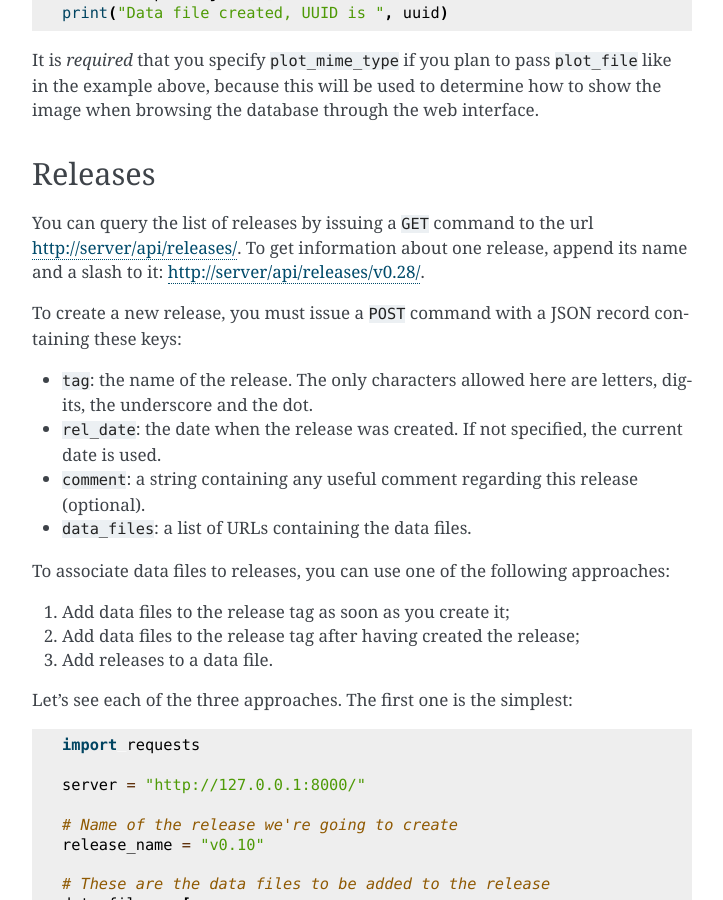
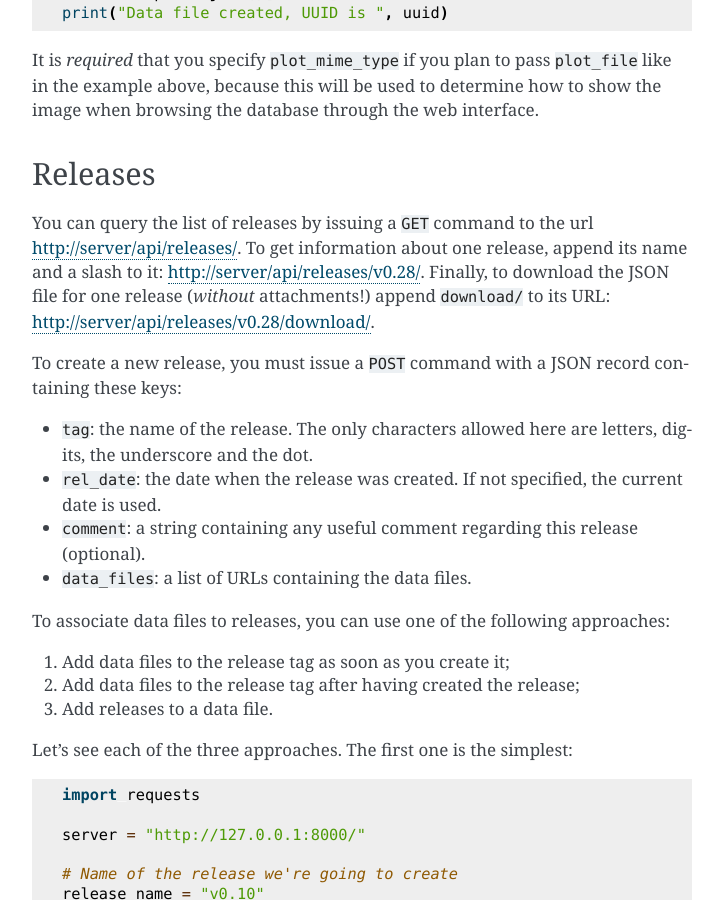
Before and after one commit to ziotom78/planck_insdb_demo, a Sphinx documentation site: the page built from docs/webapi.rst, in a window 1280 px wide and 900 px high, scrolled down 3488 px. Shown: the whole window, without its empty margins (388-1111 px from the left). Built offline with Sphinx 7.4.7, drawn with Linux system fonts in a browser that asks for light colours.

Commit message:
Update the documentation

```diff
--- a/docs/webapi.rst
+++ b/docs/webapi.rst
@@ -172,6 +172,8 @@ Releases
 You can query the list of releases by issuing a ``GET`` command to the
 url http://server/api/releases/. To get information about one release,
 append its name and a slash to it: http://server/api/releases/v0.28/.
+Finally, to download the JSON file for one release (*without* attachments!)
+append ``download/`` to its URL: http://server/api/releases/v0.28/download/.
 
 To create a new release, you must issue a ``POST`` command with a
 JSON record containing these keys:
```
